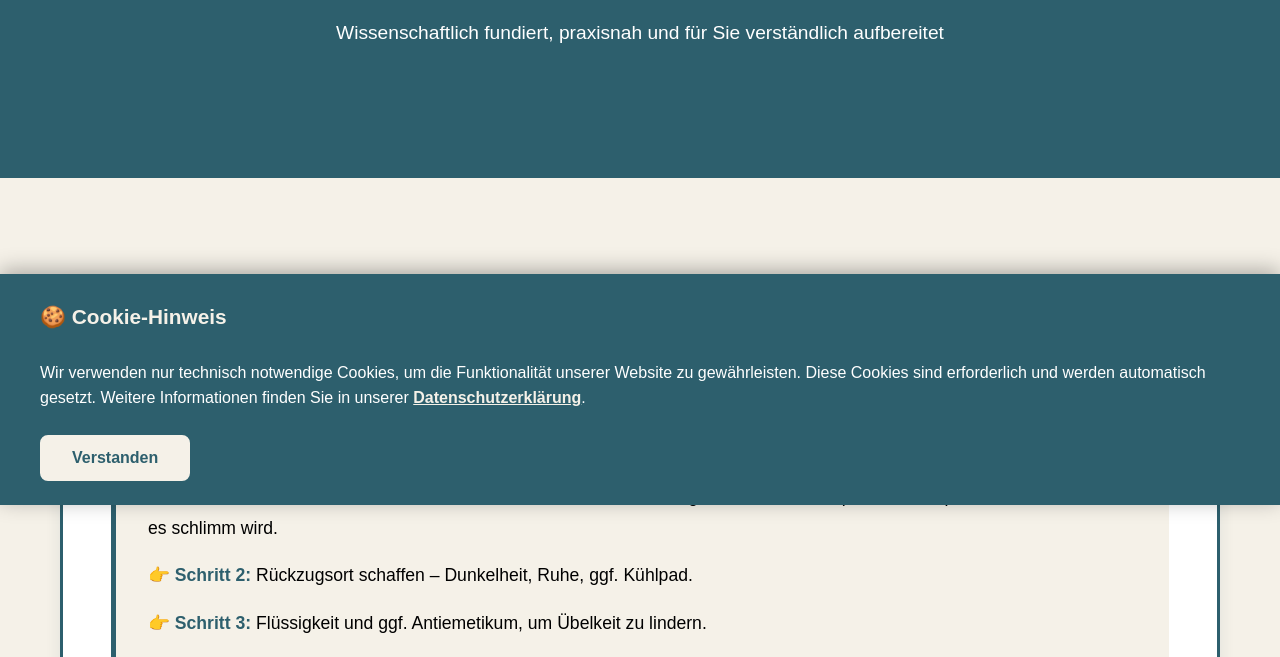
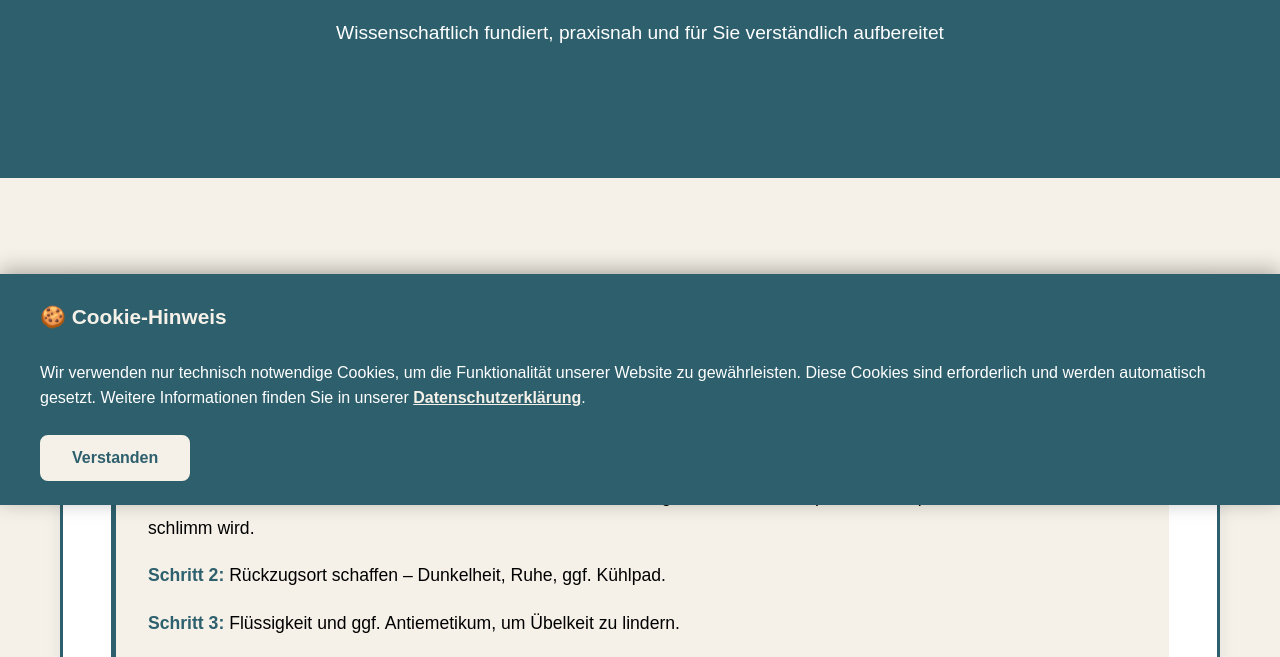
Before and after one commit to sahmadov/neurovita, a plain HTML site: page ratgeber.html in a window 1280 px wide. Shown: the part 295-952 px from the top of the page. Drawn offline with Linux system fonts and the light colour scheme.

Commit message:
remove emojis from schritt

```diff
--- a/ratgeber.html
+++ b/ratgeber.html
@@ -52,9 +52,9 @@
             <h2>1. Migräne: Akutplan in 3 Schritten</h2>
             <p>Migräne kann lähmend sein. Wenn die Attacke kommt, zählt jede Minute.</p>
             <div class="article-steps">
-                <p><strong>👉 Schritt 1:</strong> Früh behandeln! Sobald du merkst, dass die Attacke beginnt, nimm dein Triptan oder Gepant – nicht warten, bis es schlimm wird.</p>
-                <p><strong>👉 Schritt 2:</strong> Rückzugsort schaffen – Dunkelheit, Ruhe, ggf. Kühlpad.</p>
-                <p><strong>👉 Schritt 3:</strong> Flüssigkeit und ggf. Antiemetikum, um Übelkeit zu lindern.</p>
+                <p><strong>Schritt 1:</strong> Früh behandeln! Sobald du merkst, dass die Attacke beginnt, nimm dein Triptan oder Gepant – nicht warten, bis es schlimm wird.</p>
+                <p><strong>Schritt 2:</strong> Rückzugsort schaffen – Dunkelheit, Ruhe, ggf. Kühlpad.</p>
+                <p><strong>Schritt 3:</strong> Flüssigkeit und ggf. Antiemetikum, um Übelkeit zu lindern.</p>
             </div>
             <p>Wenn Attacken häufiger als 4 × pro Monat auftreten, lohnt sich eine Prophylaxe (z. B. CGRP-Antikörper oder Botox).</p>
             <a href="index.html#contact" class="article-cta">➡️ Vereinbaren Sie Ihren Migräne-Check in unserer Spezialsprechstunde.</a>
```
